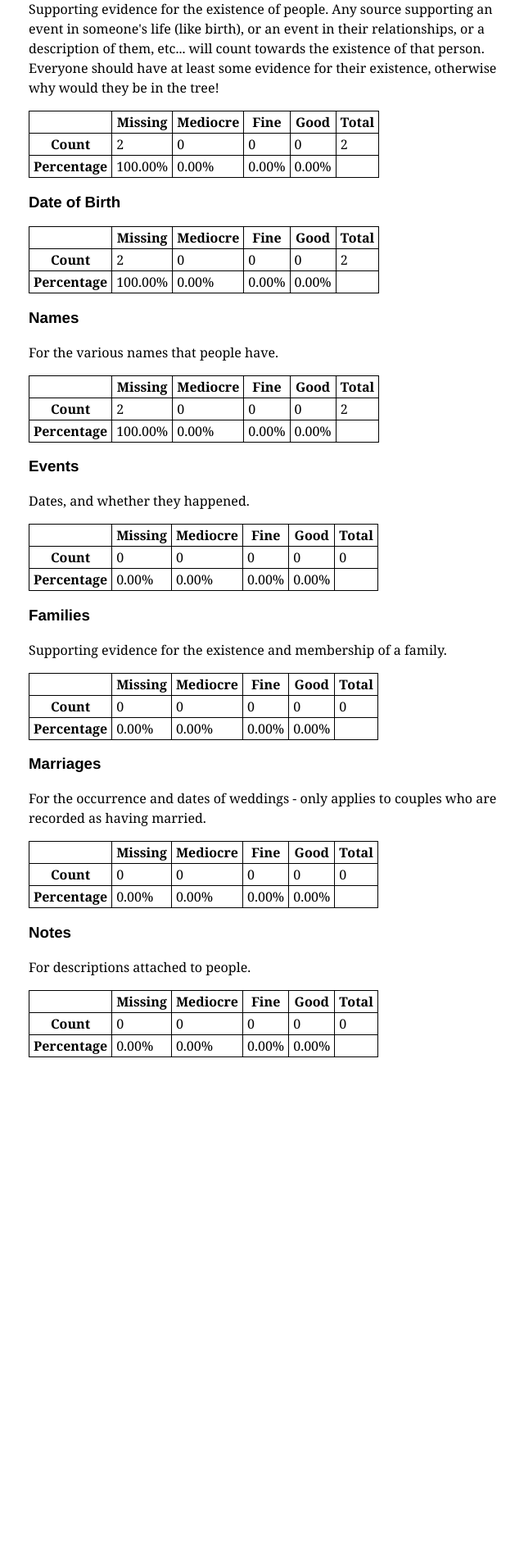
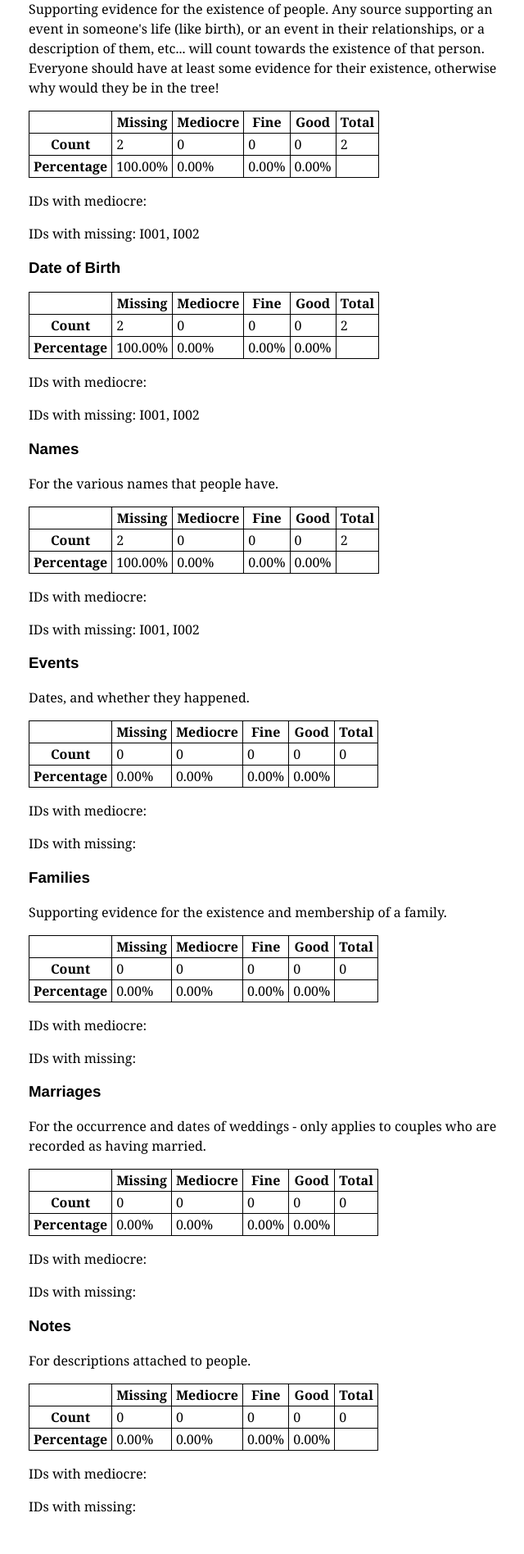
Before and after one commit to Kevinpgalligan/genegenie, a Flask app: page /citestats.html in a window 1280 px wide. Shown: the part 390-2286 px from the top of the page at 82% size, without its empty margins (305-945 px from the left). Before the commit the page ends 1680 px from the top, so only its background shows below. Run offline with Flask 3, Linux system fonts and the light colour scheme.

Commit message:
List the entities with bad/missing sources.

```diff
--- a/app.py
+++ b/app.py
@@ -1,7 +1,7 @@
 import argparse
 from pathlib import Path
 import sys
-from dataclasses import dataclass
+from dataclasses import dataclass, field
 from enum import Enum
 from typing import Optional, Tuple, List, Set
 
@@ -134,7 +134,7 @@ class Name:
 
 @dataclass
 class Family:
-    family_id: str
+    gramps_id: str
     parent1_id: Optional[str]
     parent2_id: Optional[str]
     relationship_type: str
@@ -170,7 +170,10 @@ class CiteStats:
     mediocre: int = 0
     missing: int = 0
 
-    def record(self, q: SourceQuality):
+    ids_for_mediocre: Set[str] = field(default_factory=set)
+    ids_for_missing: Set[str] = field(default_factory=set)
+
+    def record(self, gramps_id: str, q: SourceQuality):
         self.count += 1
         if q == SourceQuality.GOOD:
             self.good += 1
@@ -178,14 +181,17 @@ class CiteStats:
             self.fine += 1
         elif q == SourceQuality.MEDIOCRE:
             self.mediocre += 1
+            self.ids_for_mediocre.add(gramps_id)
         elif q == SourceQuality.MISSING:
             self.missing += 1
+            self.ids_for_missing.add(gramps_id)
         else:
             raise Exception("Unknown source quality type.")
 
-    def record_missing(self):
+    def record_missing(self, gramps_id: str):
         self.count += 1
         self.missing += 1
+        self.ids_for_missing.add(gramps_id)
 
 def format_child_row(child_id: str, relation_type, date_markers=True) -> str:
     return (format_person_row(child_id, date_markers=date_markers)
@@ -320,6 +326,8 @@ def format_citation_stats(stats: CiteStats) -> str:
         parts.append(f"<td>{pct:.2f}%</td>")
     parts.append("</tr>")
     parts.append("</table>")
+    parts.append(f"<p>IDs with mediocre: {', '.join(gid for gid in stats.ids_for_mediocre)}</p>")
+    parts.append(f"<p>IDs with missing: {', '.join(gid for gid in stats.ids_for_missing)}</p>")
     return "".join(parts)
 
 def get_source_quality(src: Source) -> str:
@@ -821,36 +829,36 @@ def citestats_page():
         existence_cites = peep.bio_cites[:]
         for ev in peep.events:
             existence_cites.extend(ev.cites)
-            event_stats.record(best_cite_quality(ev.cites))
+            event_stats.record(ev.gramps_id, best_cite_quality(ev.cites))
 
         if peep.birth:
-            birth_stats.record(best_cite_quality(peep.birth.cites))
+            birth_stats.record(peep.gramps_id, best_cite_quality(peep.birth.cites))
         else:
-            birth_stats.record_missing()
+            birth_stats.record_missing(peep.gramps_id)
 
         for name in peep.names:
-            name_stats.record(best_cite_quality(name.cites))
+            name_stats.record(peep.gramps_id, best_cite_quality(name.cites))
             existence_cites.extend(name.cites)
 
         for note in peep.notes:
-            note_stats.record(best_cite_quality(note.cites))
+            note_stats.record(peep.gramps_id, best_cite_quality(note.cites))
             existence_cites.extend(note.cites)
 
         for fam in peep.families_as_partner:
             for ev in fam.events:
                 existence_cites.extend(ev.cites)
-        peep_stats.record(best_cite_quality(existence_cites))
+        peep_stats.record(peep.gramps_id, best_cite_quality(existence_cites))
 
     for fam in family_map.values():
-        fam_stats.record(best_cite_quality(fam.cites))
+        fam_stats.record(fam.gramps_id, best_cite_quality(fam.cites))
         has_marriage_event = False
         for ev in fam.events:
-            event_stats.record(best_cite_quality(ev.cites))
+            event_stats.record(ev.gramps_id, best_cite_quality(ev.cites))
             if ev.event_type == EventType.MARRIAGE:
-                marriage_stats.record(best_cite_quality(ev.cites))
+                marriage_stats.record(fam.gramps_id, best_cite_quality(ev.cites))
                 has_marriage_event = True
         if (fam.relationship_type == "Married") and not has_marriage_event:
-            marriage_stats.record_missing()
+            marriage_stats.record_missing(fam.gramps_id)
 
     return render_template(
         "citestats.html",
--- a/templates/families.html
+++ b/templates/families.html
@@ -8,7 +8,7 @@
 
 <table class="bordered-centered-table">
 <tr><th>ID</th><th>Partner 1</th><th>Partner 2</th><th>Type</th><th>Num. Children</th><th>Num. Notes</th></tr>
-{% for fam in families %}<tr><td><a href="/family/{{ fam.family_id }}.html">{{ fam.family_id }}</a></td>
+{% for fam in families %}<tr><td><a href="/family/{{ fam.gramps_id }}.html">{{ fam.family_id }}</a></td>
 <td>{% if fam.parent1_id %}<a href="/person/{{ fam.parent1_id }}.html">{{ get_person(fam.parent1_id).display_name }}</a>{% else %}?{% endif %}</td>
 <td>{% if fam.parent2_id %}<a href="/person/{{ fam.parent2_id }}.html">{{ get_person(fam.parent2_id).display_name }}</a>{% else %}?{% endif %}</td>
 <td>{{ fam.relationship_type }}</td>
--- a/templates/family.html
+++ b/templates/family.html
@@ -1,5 +1,5 @@
 {% extends "base.html" %}
-{% block title %} Family {{ family.family_id }} {% endblock title %}
+{% block title %} Family {{ family.gramps_id }} {% endblock title %}
 {% block content %}
 <h1>Family {{ family.family_id }}</h1>
 <h3>Members</h3>
--- a/templates/person.html
+++ b/templates/person.html
@@ -28,7 +28,7 @@
 {% if person.families_as_child %}
 {% for fam in person.families_as_child %}
 <p><table class="indent bordered-centered-table text-centered">
-<tr><th colspan='6'><a href='/family/{{ fam.family_id }}.html'>{{ fam.family_id }}</a></th></tr>
+<tr><th colspan='6'><a href='/family/{{ fam.gramps_id }}.html'>{{ fam.gramps_id }}</a></th></tr>
 <tr><th rowspan='2'>Parents</th>
 {% if fam.parent1_id %}{{ format_person_row(fam.parent1_id)|safe }}<td class='emptycell'></td>{% else %}<td colspan='5'>?</td>{% endif %}</tr>
 {% if fam.parent2_id %}{{ format_person_row(fam.parent2_id)|safe }}<td class='emptycell'></td>{% else %}<td colspan='5'>?</td>{% endif %}</tr>
@@ -62,7 +62,7 @@
 {% for fam in person.families_as_partner %}
 <p>
 <table class="indent bordered-centered-table text-centered">
-<tr><th colspan='6'><a href='/family/{{ fam.family_id }}.html'>{{ fam.family_id }}</a></th></tr>
+<tr><th colspan='6'><a href='/family/{{ fam.gramps_id }}.html'>{{ fam.gramps_id }}</a></th></tr>
 <tr><th>Partner</th>
 {% if fam.parent1_id and fam.parent2_id %}
 {{ format_person_row(fam.parent1_id if fam.parent1_id != person.gramps_id else fam.parent2_id)|safe }}
```
Also changed, not shown: README.md.
